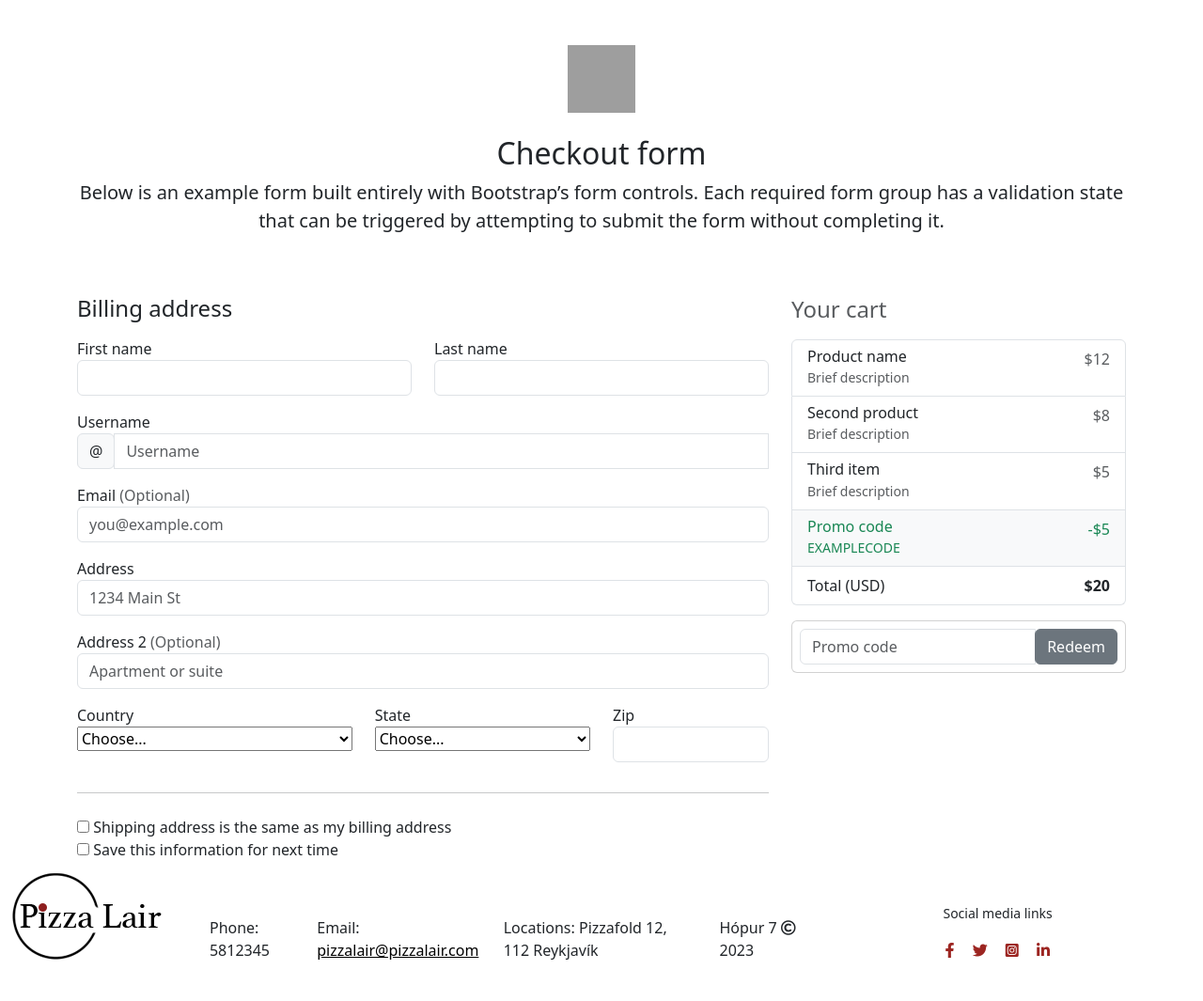
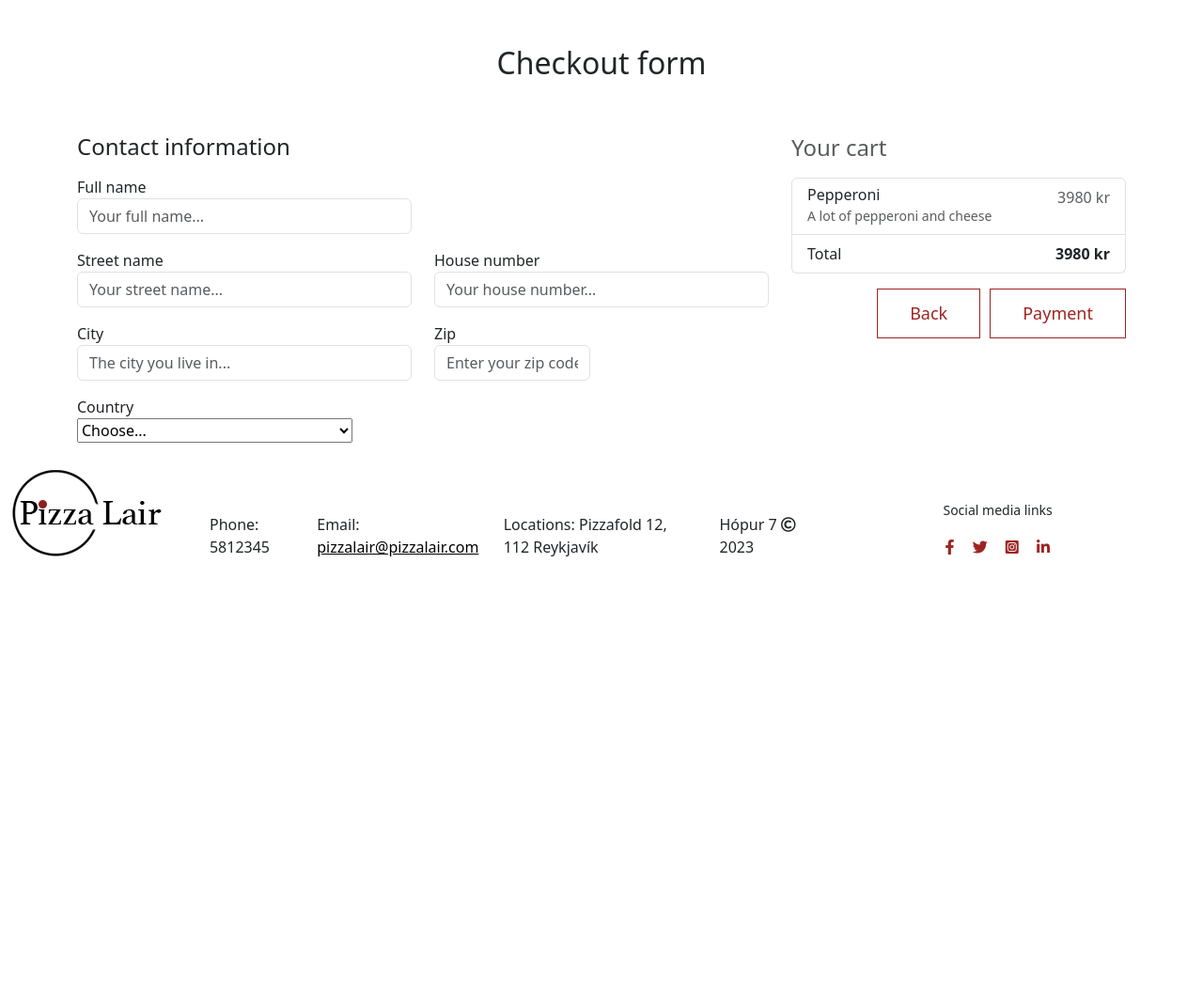
Before and after one commit to kjarri007/Pizza_Lair_Group_7, a Django app: page /checkout/contact/ in a window 1280 px wide. Shown: the part 310-1375 px from the top of the page at 94% size. After the commit the page ends 902 px from the top, so only its background shows below. Run offline with Django 4.2, Linux system fonts and the light colour scheme; grey boxes are pictures that could not be loaded.

Commit message:
Created the style for the contact info template

```diff
--- a/templates/checkout/contact_info.html
+++ b/templates/checkout/contact_info.html
@@ -3,9 +3,7 @@
 
 {% block content %}
     <div class="py-5 text-center">
-    <img class="d-block mx-auto mb-4" src="/docs/4.5/assets/brand/bootstrap-solid.svg" alt="" width="72" height="72">
     <h2>Checkout form</h2>
-    <p class="lead">Below is an example form built entirely with Bootstrap’s form controls. Each required form group has a validation state that can be triggered by attempting to submit the form without completing it.</p>
   </div>
 <div class="row">
     <div class="col-md-4 order-md-2 mb-4">
@@ -16,138 +14,88 @@
       <ul class="list-group mb-3">
         <li class="list-group-item d-flex justify-content-between lh-condensed">
           <div>
-            <h6 class="my-0">Product name</h6>
-            <small class="text-muted">Brief description</small>
+            <h6 class="my-0">Pepperoni</h6>
+            <small class="text-muted">A lot of pepperoni and cheese</small>
           </div>
-          <span class="text-muted">$12</span>
+          <span class="text-muted">3980 kr</span>
         </li>
-        <li class="list-group-item d-flex justify-content-between lh-condensed">
-          <div>
-            <h6 class="my-0">Second product</h6>
-            <small class="text-muted">Brief description</small>
-          </div>
-          <span class="text-muted">$8</span>
-        </li>
-        <li class="list-group-item d-flex justify-content-between lh-condensed">
-          <div>
-            <h6 class="my-0">Third item</h6>
-            <small class="text-muted">Brief description</small>
-          </div>
-          <span class="text-muted">$5</span>
-        </li>
-        <li class="list-group-item d-flex justify-content-between bg-light">
-          <div class="text-success">
-            <h6 class="my-0">Promo code</h6>
-            <small>EXAMPLECODE</small>
-          </div>
-          <span class="text-success">-$5</span>
-        </li>
+
         <li class="list-group-item d-flex justify-content-between">
-          <span>Total (USD)</span>
-          <strong>$20</strong>
+          <span>Total</span>
+          <strong>3980 kr</strong>
         </li>
       </ul>
-
-      <form class="card p-2">
-        <div class="input-group">
-          <input type="text" class="form-control" placeholder="Promo code">
-          <div class="input-group-append">
-            <button type="submit" class="btn btn-secondary">Redeem</button>
+        <div class="d-flex justify-content-end">
+            <input type="submit" value="Back" class="main_btn">
+            <input type="submit" value="Payment" class="main_btn ">
         </div>
     </div>
-      </form>
-    </div>
     <div class="col-md-8 order-md-1">
-      <h4 class="mb-3">Billing address</h4>
+      <h4 class="mb-3">Contact information</h4>
       <form class="needs-validation" novalidate="">
+
           <div class="row">
           <div class="col-md-6 mb-3">
-            <label for="firstName">First name</label>
-            <input type="text" class="form-control" id="firstName" placeholder="" value="" required="">
+            <label for="fullName">Full name</label>
+            <input type="text" class="form-control" id="fullName" placeholder="Your full name..." value="" required="">
             <div class="invalid-feedback">
-              Valid first name is required.
-            </div>
-          </div>
-          <div class="col-md-6 mb-3">
-            <label for="lastName">Last name</label>
-            <input type="text" class="form-control" id="lastName" placeholder="" value="" required="">
-            <div class="invalid-feedback">
-              Valid last name is required.
+              Valid name is required.
             </div>
           </div>
         </div>
 
-        <div class="mb-3">
-          <label for="username">Username</label>
-          <div class="input-group">
-            <div class="input-group-prepend">
-              <span class="input-group-text">@</span>
+        <div class="row">
+            <div class=" col-md-6 mb-3">
+              <label for="street_name">Street name</label>
+              <input type="text" class="form-control" id="street_name" placeholder="Your street name..." required="">
+              <div class="invalid-feedback">
+                Please enter your street name.
               </div>
-            <input type="text" class="form-control" id="username" placeholder="Username" required="">
-            <div class="invalid-feedback" style="width: 100%;">
-              Your username is required.
+            </div>
+                <div class="col-md-6 mb-3">
+                  <label for="house_number">House number</label>
+                  <input type="text" class="form-control" id="house_number" placeholder="Your house number..." required="">
+                  <div class="invalid-feedback">
+                    Please enter your shipping address.
                 </div>
             </div>
         </div>
 
-        <div class="mb-3">
-          <label for="email">Email <span class="text-muted">(Optional)</span></label>
-          <input type="email" class="form-control" id="email" placeholder="you@example.com">
-          <div class="invalid-feedback">
-            Please enter a valid email address for shipping updates.
-          </div>
-        </div>
 
-        <div class="mb-3">
-          <label for="address">Address</label>
-          <input type="text" class="form-control" id="address" placeholder="1234 Main St" required="">
+         <div class="row">
+            <div class="col-md-6 mb-3">
+                <label for="city">City</label>
+                <input type="text" class="form-control" id="city" placeholder="The city you live in..." required="">
                 <div class="invalid-feedback">
                     Please enter your shipping address.
             </div>
             </div>
-
-        <div class="mb-3">
-          <label for="address2">Address 2 <span class="text-muted">(Optional)</span></label>
-          <input type="text" class="form-control" id="address2" placeholder="Apartment or suite">
+                <div class="col-md-3 mb-3">
+                    <label for="zip">Zip</label>
+                    <input type="text" class="form-control" id="zip" placeholder="Enter your zip code" required="">
+                    <div class="invalid-feedback">
+                      Zip code required.
+                </div>
+            </div>
          </div>
 
         <div class="row">
           <div class="col-md-5 mb-3">
             <label for="country">Country</label>
-            <select class="custom-select d-block w-100" id="country" required="">
+            <select class="custom-select d-block w-100" id="country">
               <option value="">Choose...</option>
-              <option>United States</option>
+                <option>Denmark</option>
+                <option>Faroe Islands</option>
+                <option>Finland</option>
+                <option>Greenland</option>
+                <option>Iceland</option>
+                <option>Norway</option>
+                <option>Sweden</option>
             </select>
             <div class="invalid-feedback">
               Please select a valid country.
             </div>
           </div>
-          <div class="col-md-4 mb-3">
-            <label for="state">State</label>
-            <select class="custom-select d-block w-100" id="state" required="">
-              <option value="">Choose...</option>
-              <option>California</option>
-            </select>
-            <div class="invalid-feedback">
-              Please provide a valid state.
-            </div>
-          </div>
-          <div class="col-md-3 mb-3">
-            <label for="zip">Zip</label>
-            <input type="text" class="form-control" id="zip" placeholder="" required="">
-            <div class="invalid-feedback">
-              Zip code required.
-            </div>
-          </div>
-        </div>
-        <hr class="mb-4">
-        <div class="custom-control custom-checkbox">
-          <input type="checkbox" class="custom-control-input" id="same-address">
-          <label class="custom-control-label" for="same-address">Shipping address is the same as my billing address</label>
-        </div>
-        <div class="custom-control custom-checkbox">
-          <input type="checkbox" class="custom-control-input" id="save-info">
-          <label class="custom-control-label" for="save-info">Save this information for next time</label>
         </div>
       </form>
     </div>
```
Lines whose indentation alone changed are shown as unchanged.
